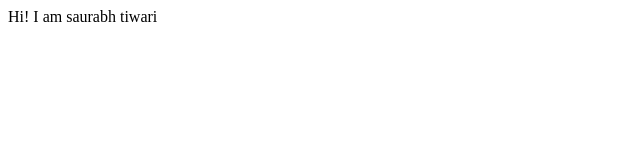
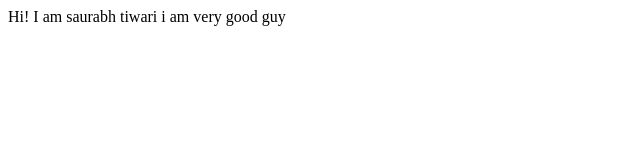
Before and after one commit to saurabhsmasher/saurabh-tiwari-site, a plain HTML site: page index.html in a window 1280 px wide. Shown: the whole page, without its empty margins (0-640 px from the left). Drawn offline with Linux system fonts and the light colour scheme.

Commit message:
update docs

```diff
--- a/index.html
+++ b/index.html
@@ -8,6 +8,7 @@
 </head>
 <body>
     Hi! I am saurabh tiwari
+    i am very good guy
 
 </body>
 </html>
```
